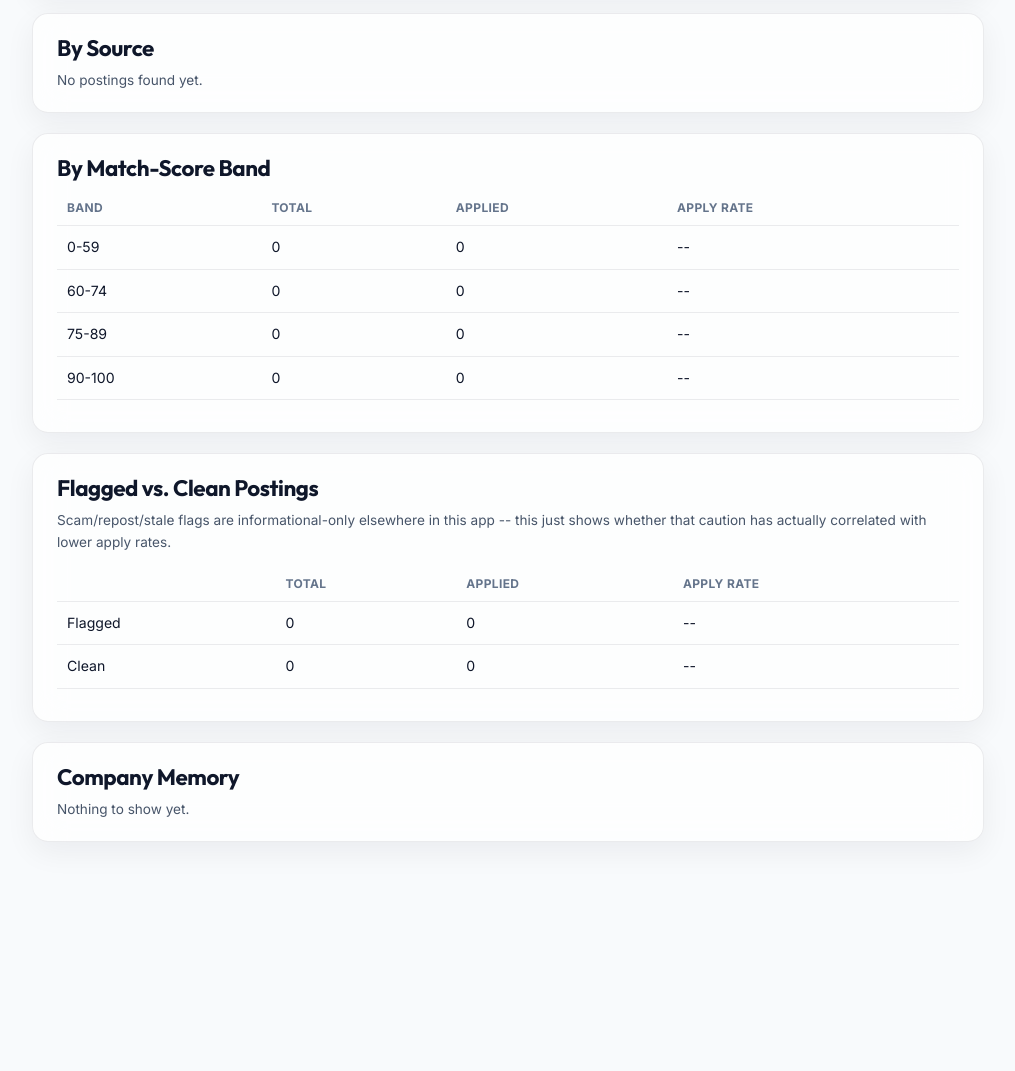
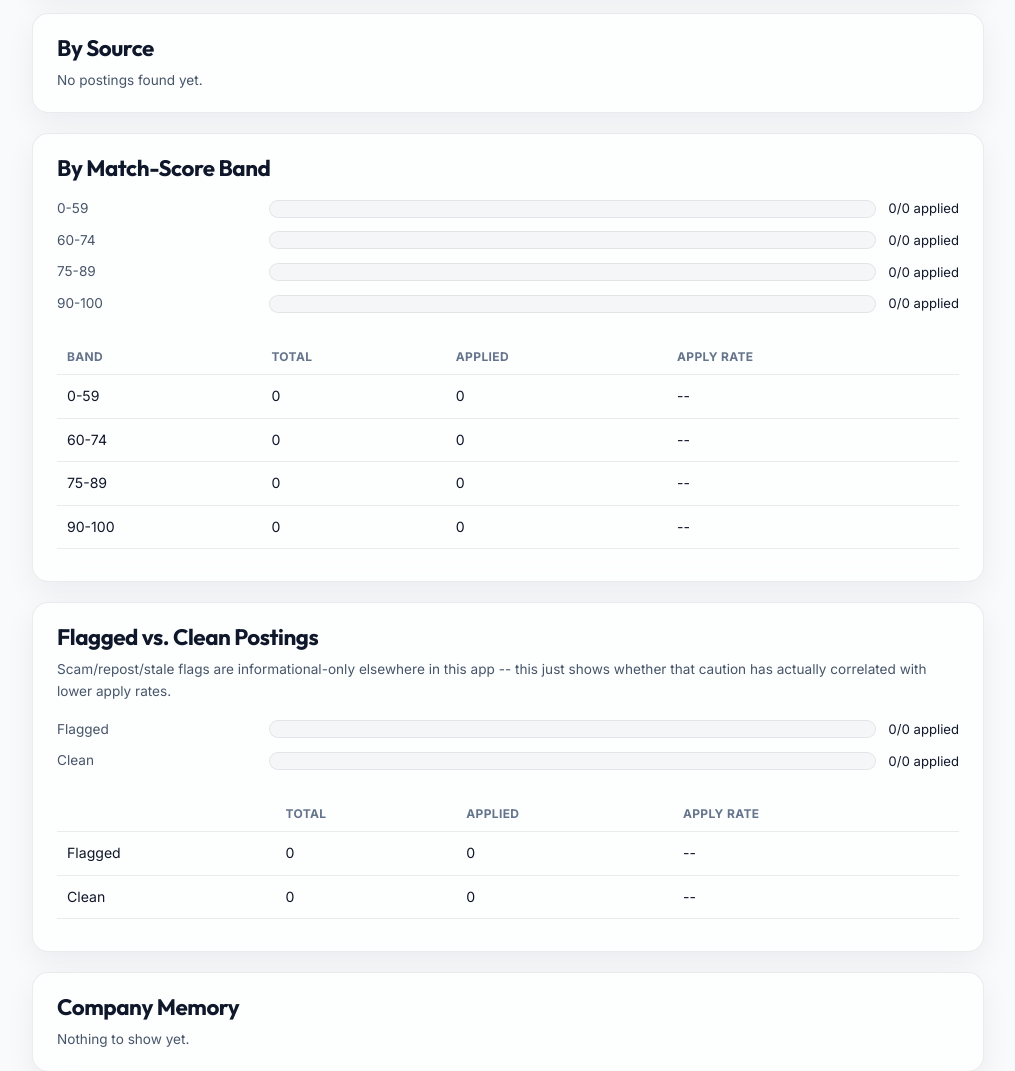
Before and after one commit to Deshraj-Jogiya/Job-Search-CRM-Automation, a FastAPI app: page /analytics in a window 1280 px wide. Shown: the part 617-1688 px from the top of the page, without its empty margins (132-1147 px from the left). Before the commit the page ends 1459 px from the top, so only its background shows below. Run offline with FastAPI, Linux system fonts and the light colour scheme; data that the repository does not hold is empty.

Commit message:
Add real bar-chart visualization to the Analytics page
Every number on this page was already computed correctly (status funnel,
by-source, by-score-band, flagged-vs-clean) but rendered as tables only --
no visual comparison at a glance. Added a track+fill bar-chart pattern
above each existing table (kept as the exact-value view underneath, per
accessibility guidance to always have a table view alongside a chart).

Color encodes "how much of this converted" (a single accent fill inset on
a dimmed total track), not category identity -- row labels carry identity,
so no categorical palette or legend is needed, and the app's own existing
blue/purple accent pair would have failed a colorblind-safety check if
used side by side (validated via the dataviz skill's script: ΔE 12.0,
below the 15 floor). Uses the app's existing CSS custom properties
throughout, so both themes work automatically -- verified visually in
both light and dark.

Caught and fixed a real small dishonesty during visual verification:
`min-width` on the fill bar made a genuinely-zero "applied" value show
the same reassuring sliver as a real nonzero one. Fixed with a
`bar-fill-zero` modifier so zero renders as zero, not a fake minimum.

```diff
--- a/app/static/css/style.css
+++ b/app/static/css/style.css
@@ -879,6 +879,90 @@ html.light-theme .flag-warning {
 }
 
 /* ==========================================================================
+   Bar charts (Analytics page) -- a track + proportional fill, single
+   accent hue per chart. Color here encodes "how much of this converted"
+   (applied is a subset of total, shown as an inset fill on a dimmed
+   total track), not category identity -- the row label is the identity,
+   so no categorical palette or legend is needed. Every bar carries a
+   direct numeric label instead of a hover tooltip; the table underneath
+   each chart is the exact-value view the chart summarizes.
+   ========================================================================== */
+
+.bar-chart {
+    display: flex;
+    flex-direction: column;
+    gap: 10px;
+    margin: 16px 0 24px;
+}
+
+.bar-row {
+    display: grid;
+    grid-template-columns: minmax(110px, 200px) 1fr auto;
+    align-items: center;
+    gap: 12px;
+    font-size: 0.85rem;
+}
+
+.bar-row-label {
+    color: var(--text-secondary);
+    white-space: nowrap;
+    overflow: hidden;
+    text-overflow: ellipsis;
+}
+
+.bar-track {
+    position: relative;
+    display: block;
+    height: 18px;
+    background: var(--input-bg);
+    border: 1px solid var(--card-border);
+    border-radius: 999px;
+    overflow: hidden;
+}
+
+.bar-fill-total {
+    position: absolute;
+    top: 0;
+    left: 0;
+    height: 100%;
+    background: var(--text-muted);
+    opacity: 0.3;
+    border-radius: 999px;
+}
+
+.bar-fill {
+    position: absolute;
+    top: 0;
+    left: 0;
+    height: 100%;
+    background: var(--accent-emerald);
+    border-radius: 999px;
+    transition: var(--transition-smooth);
+}
+
+/* A genuinely-zero value must render as zero width -- min-width would
+   make "0 applied" show the same reassuring sliver as "1 applied",
+   which is exactly the kind of small dishonesty a chart shouldn't have.
+   Applied as a modifier, not baked into .bar-fill, so a real nonzero
+   value that happens to round to a very thin sliver still gets a
+   visible floor. */
+.bar-fill:not(.bar-fill-zero) {
+    min-width: 3px;
+}
+
+.bar-fill.bar-fill-primary {
+    background: var(--accent-indigo);
+}
+
+.bar-row-value {
+    color: var(--text-primary);
+    font-variant-numeric: tabular-nums;
+    white-space: nowrap;
+    text-align: right;
+    font-size: 0.82rem;
+}
+
+/* ==========================================================================
    Responsive
    ========================================================================== */
 
@@ -899,6 +983,15 @@ html.light-theme .flag-warning {
     .variant-header {
         flex-direction: column;
         align-items: flex-start;
+    }
+
+    .bar-row {
+        grid-template-columns: 1fr;
+        gap: 4px;
+    }
+
+    .bar-row-value {
+        text-align: left;
     }
 
     .summary-cards {
--- a/app/templates/analytics.html
+++ b/app/templates/analytics.html
@@ -44,6 +44,18 @@
 <section class="variant-block">
     <h2>Status Funnel</h2>
     {% if funnel %}
+    {% set max_count = funnel | map(attribute='count') | max %}
+    <div class="bar-chart">
+        {% for row in funnel %}
+        <div class="bar-row">
+            <span class="bar-row-label">{{ row.status }}</span>
+            <span class="bar-track">
+                <span class="bar-fill bar-fill-primary" style="width: {{ (row.count / max_count * 100) if max_count else 0 }}%"></span>
+            </span>
+            <span class="bar-row-value">{{ row.count }}{% if row.pct_of_total is not none %} &middot; {{ row.pct_of_total }}%{% endif %}</span>
+        </div>
+        {% endfor %}
+    </div>
     <div class="table-scroll">
         <table class="review-table">
             <thead><tr><th>Status</th><th>Count</th><th>% of Total</th></tr></thead>
@@ -75,6 +87,19 @@
 <section class="variant-block">
     <h2>By Source</h2>
     {% if by_source %}
+    {% set max_total = by_source | map(attribute='total') | max %}
+    <div class="bar-chart">
+        {% for row in by_source %}
+        <div class="bar-row">
+            <span class="bar-row-label">{{ row.source }}</span>
+            <span class="bar-track">
+                <span class="bar-fill-total" style="width: {{ (row.total / max_total * 100) if max_total else 0 }}%"></span>
+                <span class="bar-fill{{ ' bar-fill-zero' if not row.applied }}" style="width: {{ (row.applied / max_total * 100) if max_total else 0 }}%"></span>
+            </span>
+            <span class="bar-row-value">{{ row.applied }}/{{ row.total }} applied</span>
+        </div>
+        {% endfor %}
+    </div>
     <div class="table-scroll">
         <table class="review-table">
             <thead><tr><th>Source</th><th>Total</th><th>Applied</th><th>Apply Rate</th><th>Avg Match Score</th></tr></thead>
@@ -98,6 +123,19 @@
 
 <section class="variant-block">
     <h2>By Match-Score Band</h2>
+    {% set max_band_total = by_score_band | map(attribute='total') | max %}
+    <div class="bar-chart">
+        {% for row in by_score_band %}
+        <div class="bar-row">
+            <span class="bar-row-label">{{ row.band }}</span>
+            <span class="bar-track">
+                <span class="bar-fill-total" style="width: {{ (row.total / max_band_total * 100) if max_band_total else 0 }}%"></span>
+                <span class="bar-fill{{ ' bar-fill-zero' if not row.applied }}" style="width: {{ (row.applied / max_band_total * 100) if max_band_total else 0 }}%"></span>
+            </span>
+            <span class="bar-row-value">{{ row.applied }}/{{ row.total }} applied</span>
+        </div>
+        {% endfor %}
+    </div>
     <div class="table-scroll">
         <table class="review-table">
             <thead><tr><th>Band</th><th>Total</th><th>Applied</th><th>Apply Rate</th></tr></thead>
@@ -121,6 +159,25 @@
         Scam/repost/stale flags are informational-only elsewhere in this app -- this just shows whether
         that caution has actually correlated with lower apply rates.
     </p>
+    {% set max_flag_total = [flags.flagged.total, flags.clean.total] | max %}
+    <div class="bar-chart">
+        <div class="bar-row">
+            <span class="bar-row-label">Flagged</span>
+            <span class="bar-track">
+                <span class="bar-fill-total" style="width: {{ (flags.flagged.total / max_flag_total * 100) if max_flag_total else 0 }}%"></span>
+                <span class="bar-fill{{ ' bar-fill-zero' if not flags.flagged.applied }}" style="width: {{ (flags.flagged.applied / max_flag_total * 100) if max_flag_total else 0 }}%"></span>
+            </span>
+            <span class="bar-row-value">{{ flags.flagged.applied }}/{{ flags.flagged.total }} applied</span>
+        </div>
+        <div class="bar-row">
+            <span class="bar-row-label">Clean</span>
+            <span class="bar-track">
+                <span class="bar-fill-total" style="width: {{ (flags.clean.total / max_flag_total * 100) if max_flag_total else 0 }}%"></span>
+                <span class="bar-fill{{ ' bar-fill-zero' if not flags.clean.applied }}" style="width: {{ (flags.clean.applied / max_flag_total * 100) if max_flag_total else 0 }}%"></span>
+            </span>
+            <span class="bar-row-value">{{ flags.clean.applied }}/{{ flags.clean.total }} applied</span>
+        </div>
+    </div>
     <div class="table-scroll">
         <table class="review-table">
             <thead><tr><th></th><th>Total</th><th>Applied</th><th>Apply Rate</th></tr></thead>
```
